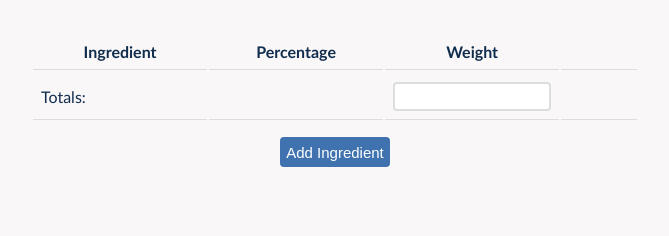
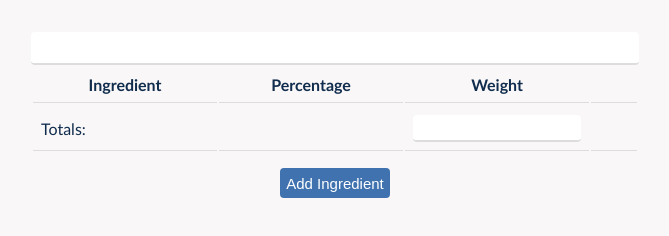
Before and after one commit to bread-source/baker-formula-app, a website: page public/index.html in a window 1280 px wide. Shown: the whole page, without its empty margins (305-974 px from the left). Drawn offline with Linux system fonts and the light colour scheme.

Commit message:
Add Formula Name

```diff
--- a/public/index.html
+++ b/public/index.html
@@ -5,6 +5,9 @@
   </head>
   <body>
     <div data-controller="formula">
+      <div>
+        <input class="formula-name" data-target="formula.formulaName" data-action="formula#setFormulaName" type="text">
+      </div>
       <table class="prettier-table" data-target="formula.ingredientTable">
         <tr>
           <th>Ingredient</th>
--- a/public/main.css
+++ b/public/main.css
@@ -21,6 +21,9 @@ input {
   border-radius: 4px;
   font-size: 15px;
   padding: 4px;
+  color: #112d4e; /* Font color */
+  border: none;
+  border-bottom: 2px solid #ddd;
 }
 
 table.prettier-table {
@@ -34,7 +37,7 @@ table.prettier-table {
 }
 
 .prettier-table th:last-child, td:last-child {
-  width: 10%;
+  width: 5%;
 }
 
 .prettier-table button {
@@ -49,6 +52,11 @@ button.add-button {
   font-size: 15px;
 }
 
+input.formula-name {
+  text-align: center;
+  font-size: 20;
+}
+
 /* Hide integer field arrows in Chorme, Safari, Edge, Opera */
 input::-webkit-outer-spin-button,
 input::-webkit-inner-spin-button {
```
Also changed, not shown: src/controllers/formula_controller.js (+18 -4 lines).
